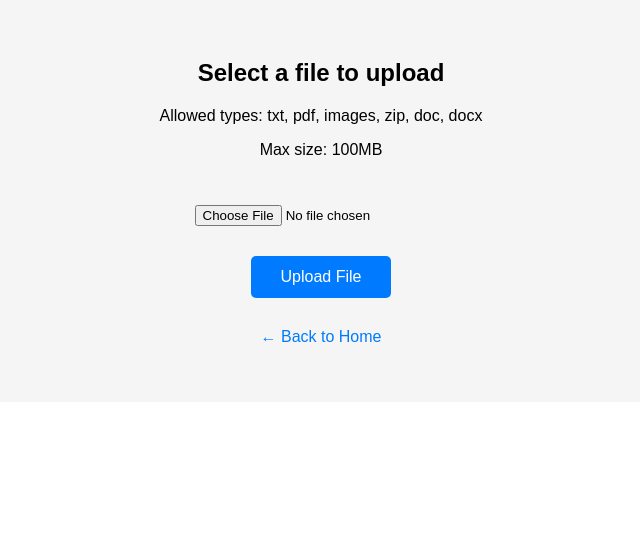
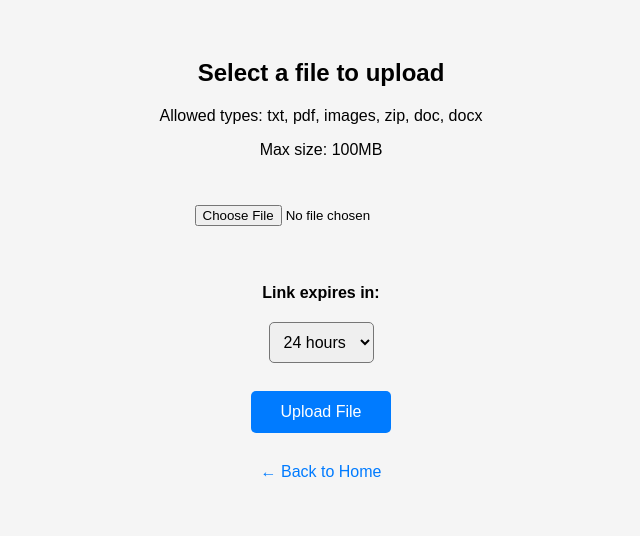
Before and after one commit to cs-ucc-ie/CS3305-2026-Team-9, a Flask app: page /upload in a window 1280 px wide. Shown: the part 159-695 px from the top of the page, without its empty margins (319-959 px from the left). Run offline with Flask 3, Linux system fonts and the light colour scheme; the visitor is signed in with stand-in values (Sample User, id 1).

Commit message:
Add: Link expiration feature with user-selectable duration

```diff
--- a/app.py
+++ b/app.py
@@ -7,12 +7,14 @@ from database import get_db, init_db
 from werkzeug.security import generate_password_hash, check_password_hash
 from forms import RegistrationForm, LoginForm
 from functools import wraps
+from datetime import datetime, timedelta
 
 # Load environment variables
 load_dotenv()
 
 app = Flask(__name__)
 app.secret_key = os.getenv('SECRET_KEY', 'dev-secret-key')
+app.config['WTF_CSRF_ENABLED'] = False
 
 @app.before_request
 def logged_in_user():
@@ -151,11 +153,16 @@ def upload():
         file.save(filepath)
         file_size = os.path.getsize(filepath)
 
+        # Get expiration time from form (in hours)
+        expiry_hours = int(request.form.get('expiry', 24))  # Default 24 hours
+        expiry_date = datetime.now() + timedelta(hours=expiry_hours)
+
+
         # Save to database
         db = get_db()
         db.execute(
-            'INSERT INTO files (filename, original_filename, file_size, share_token) VALUES (?, ?, ?, ?)',
-            (saved_filename, original_filename, file_size, token)
+            'INSERT INTO files (filename, original_filename, file_size, share_token, expiry_date) VALUES (?, ?, ?, ?, ?)',
+            (saved_filename, original_filename, file_size, token, expiry_date)
         )
         db.commit()
         db.close()
@@ -179,7 +186,6 @@ def upload_success(token):
 
     return render_template('success.html', file_info=file_info, token=token)
 
-# Download route
 @app.route('/download/<token>')
 @login_required
 def download(token):
@@ -188,6 +194,14 @@ def download(token):
 
     if file_info is None:
         flash('File not found or link expired', 'error')
+        db.close()
+        return redirect(url_for('index'))
+
+    # Check if link has expired
+    expiry_date = datetime.fromisoformat(file_info['expiry_date'])
+    if datetime.now() > expiry_date:
+        flash('This link has expired', 'error')
+        db.close()
         return redirect(url_for('index'))
 
     # Increment download count
--- a/database.py
+++ b/database.py
@@ -31,7 +31,8 @@ def init_db():
             file_size INTEGER NOT NULL,
             share_token TEXT UNIQUE NOT NULL,
             upload_date TIMESTAMP DEFAULT CURRENT_TIMESTAMP,
-            download_count INTEGER DEFAULT 0
+            download_count INTEGER DEFAULT 0,
+            expiry_date TIMESTAMP NOT NULL
         )
     ''')
 
--- a/templates/success.html
+++ b/templates/success.html
@@ -77,6 +77,7 @@
             <p><strong>Filename:</strong> {{ file_info.original_filename }}</p>
             <p><strong>Size:</strong> {{ "%.2f"|format(file_info.file_size / 1024 / 1024) }} MB</p>
             <p><strong>Uploaded:</strong> {{ file_info.upload_date }}</p>
+            <p><strong>Expires:</strong> {{ file_info.expiry_date }}</p>
         </div>
 
         <h2>Share this link:</h2>
--- a/templates/upload.html
+++ b/templates/upload.html
@@ -83,8 +83,17 @@
             <p>Max size: 100MB</p>
 
             <input type="file" name="file" required>
-            <br>
-            <button type="submit">Upload File</button>
+            <br><br>
+
+<label for="expiry" style="display: block; margin: 10px 0;"><strong>Link expires in:</strong></label>
+<select name="expiry" id="expiry" style="padding: 10px; font-size: 16px; margin: 10px 0; border-radius: 5px;">
+    <option value="24">24 hours</option>
+    <option value="168">7 days</option>
+    <option value="720">30 days</option>
+</select>
+<br><br>
+
+<button type="submit">Upload File</button>
         </form>
 
         <p style="text-align: center; margin-top: 30px;">
```
Also changed, not shown: requirements.txt (+14 -0 lines).
